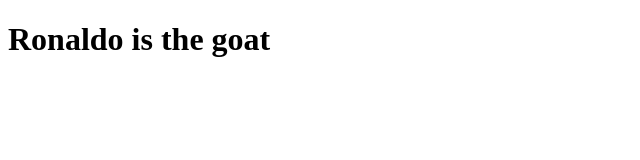
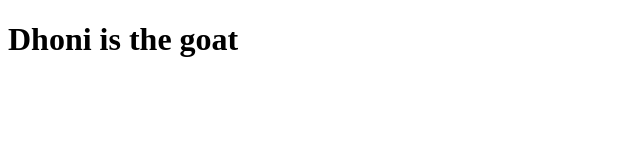
Before and after one commit to Abinesh-S-7/demo_repos, a plain HTML site: page index.html in a window 1280 px wide. Shown: the whole page, without its empty margins (0-640 px from the left). Drawn offline with Linux system fonts and the light colour scheme.

Commit message:
Changed goat

```diff
--- a/index.html
+++ b/index.html
@@ -6,6 +6,6 @@
     <title>Document</title>
 </head>
 <body>
-    <h1>Ronaldo is the goat</h1>
+    <h1>Dhoni is the goat</h1>
 </body>
 </html>
```
